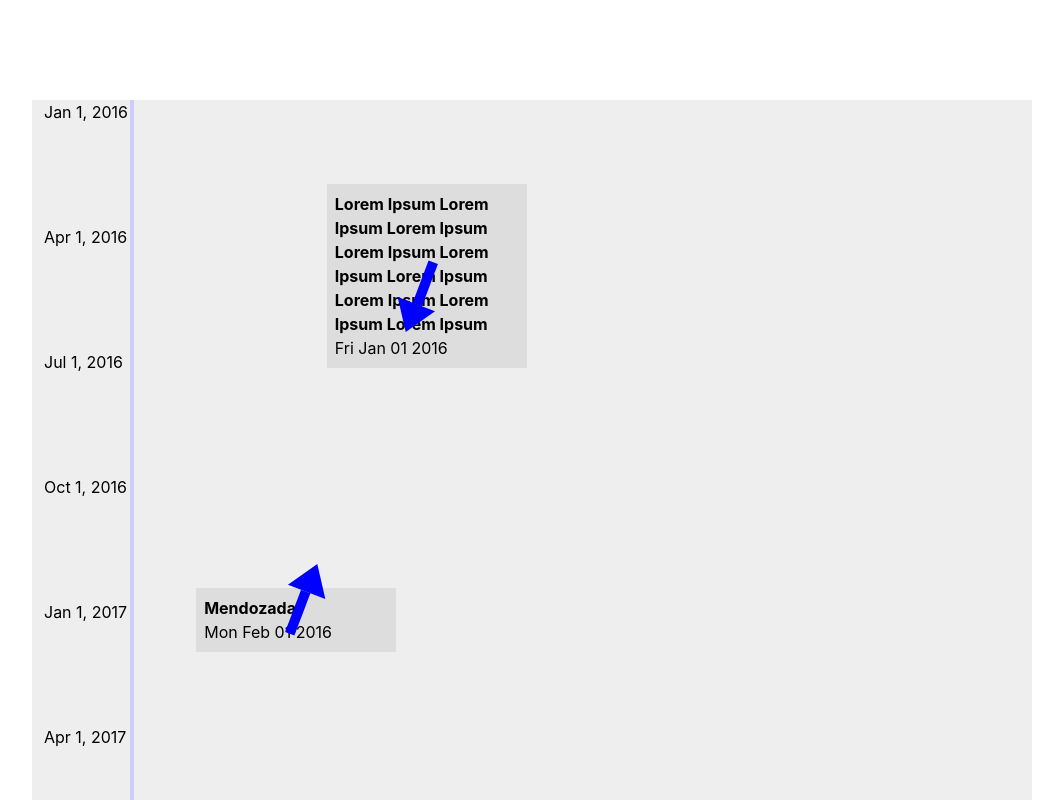
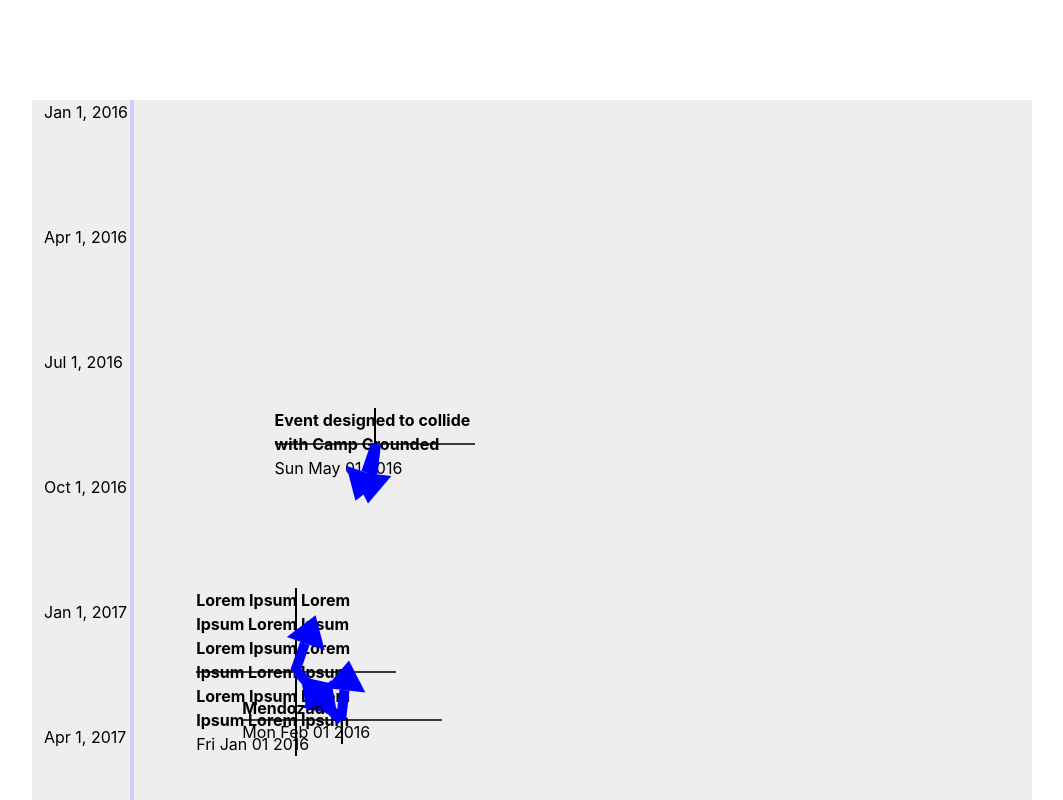
Before and after one commit to adambossy/timeline, a React (Create React App) app: page / in a window 1280 px wide. Shown: the top 800 px of the page, without its empty margins (68-1131 px from the left). Built offline with nearby package versions, Linux system fonts and the light colour scheme.

Commit message:
Get multiple vectors pointing at multiple boxes (for debugging purposes)

```diff
--- a/src/App.css
+++ b/src/App.css
@@ -67,7 +67,18 @@
     position: absolute;
     float: left;
     width: 200px;
-    padding: 0.5em;
+    background: linear-gradient(#000, #000) no-repeat center/2px 100%;
+}
+
+.Canvas-event:before {
+  content: '';
+  position: absolute;
+  top: 50%;
+  left: 0;
+  border-top: 1px solid black;
+  background: black;
+  width: 100%;
+  transform: translateY(-50%);
 }
 
 .Events-container {
@@ -86,8 +97,8 @@
 
 .line {
 	margin-top: 14px;
-	margin-left: 45px;
-    width: 45px;
+	margin-left: 60px;
+    width: 30px;
 	background: blue;
 	height: 10px;
 	float: left;
--- a/src/App.js
+++ b/src/App.js
@@ -15,12 +15,12 @@ const state = {
             image: "mendozada_2016.png",
             date: new Date("2016-02-01"),
         },
-        /*
         {
             name: "Event designed to collide with Camp Grounded",
             image: "foo",
             date: new Date("2016-05-01"),
         },
+        /*
         {
             name: "Camp Grounded",
             image: "camp_grounded.png",
@@ -391,8 +391,8 @@ const TimelineUI = ({ events, startDate, endDate, canvasHeight, interval }) => {
                     const dx = boxB.centerX() - boxA.centerX()
                     const dy = boxB.centerY() - boxA.centerY()
                     const angle = Math.atan2(dy, dx) * 180 / Math.PI
-                    boxA.angles[i] = angle
-                    boxB.angles[j] = (angle + 180) % 360
+                    boxA.angles[j] = angle
+                    boxB.angles[i] = (angle + 180) % 360
                     console.log("boxA " + boxA.event.name)
                     console.log("angle " + angle)
                 })
```
